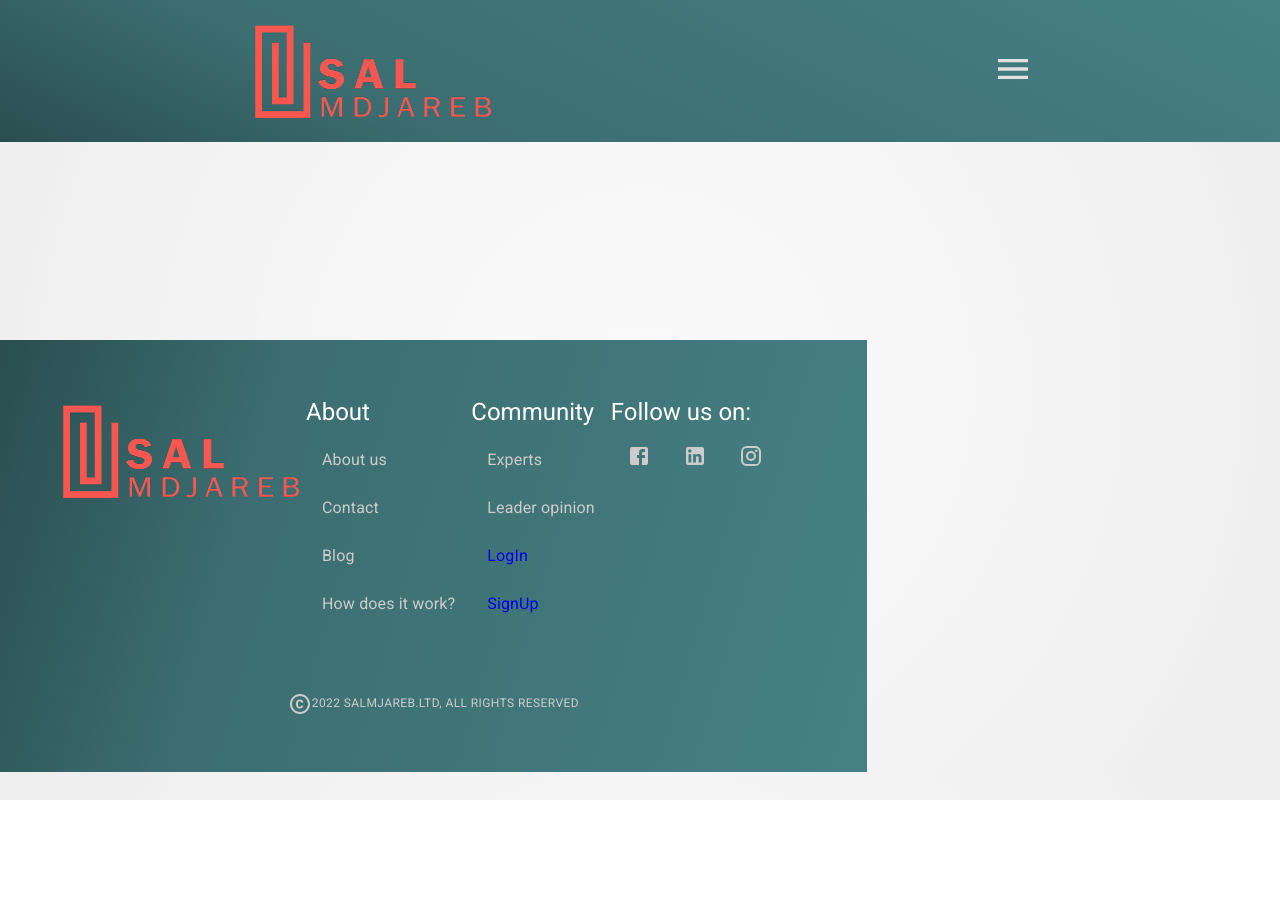
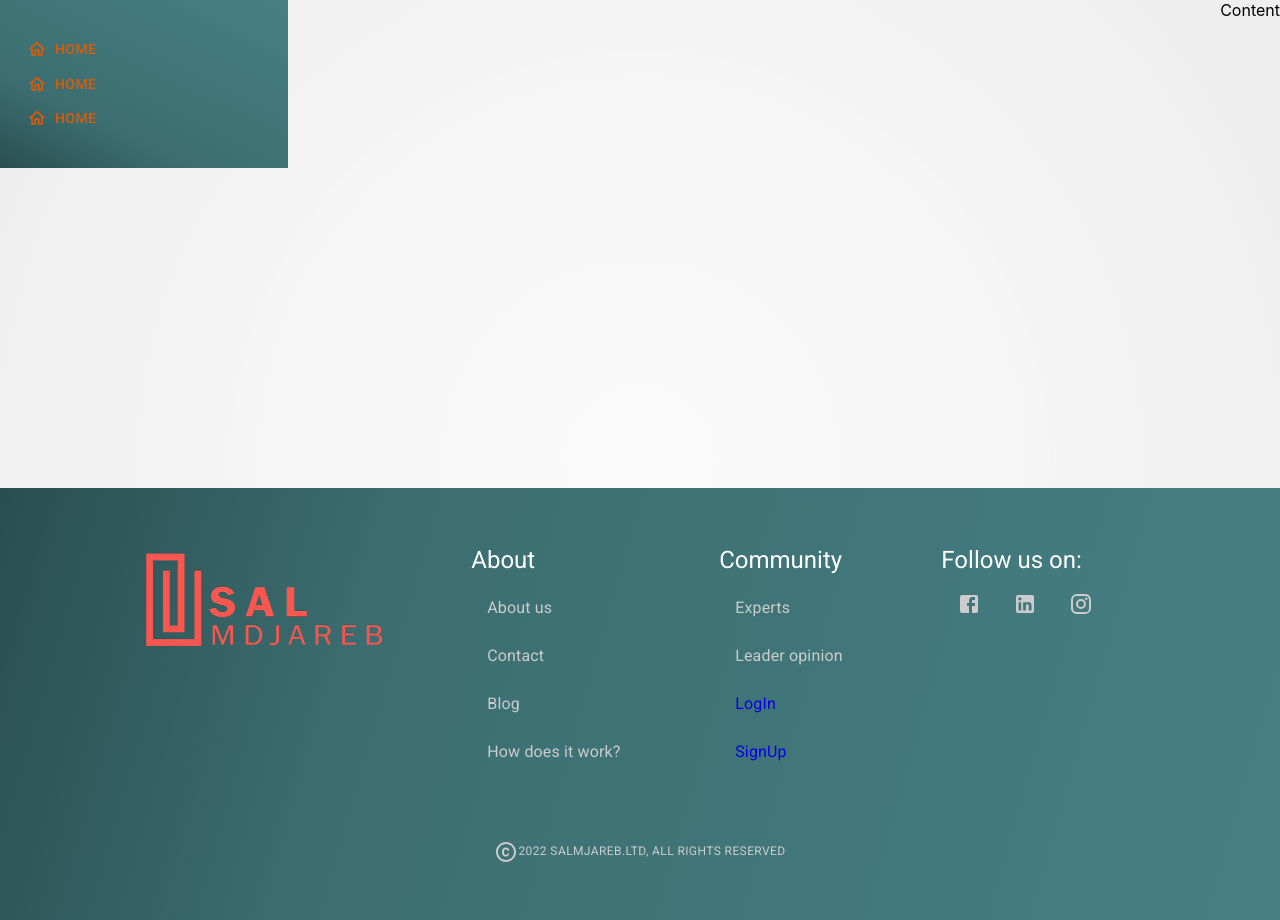
Before and after one commit to BahaniBillel/salmdjareb, a React (Create React App) app: page /dashboard/1 in a window 1280 px wide. Before the commit the page ends 800 px from the top, so only its background shows below. Built offline with nearby package versions, Linux system fonts and the light colour scheme.

Commit message:
creating business dashboard

```diff
--- a/src/App.js
+++ b/src/App.js
@@ -1,5 +1,5 @@
 import { Box } from "@material-ui/core";
-import { Routes, Route } from "react-router-dom";
+import { Routes, Route ,useParams} from "react-router-dom";
 import Catergories from "./pages/Catergories";
 import Community from "./pages/Community";
 import Home from "./pages/Home";
@@ -29,14 +29,15 @@ function App() {
   const location = useLocation();
   console.log(location.pathname);
 
+
   const ReturnNavigation = () => {
-    if (location.pathname !== "/login" && location.pathname !== "/signup") {
+    if (location.pathname !== "/login" && location.pathname !== "/register" ) {
       return <Navigation />;
     }
   };
 
   const ReturnFooter = () => {
-    if (location.pathname !== "/login" && location.pathname !== "/signup") {
+    if (location.pathname !== "/login" && location.pathname !== "/register") {
       return <Footer />;
     }
   };
@@ -44,7 +45,11 @@ function App() {
   return (
     <>
       <Box className={classes.app}>
-        {ReturnNavigation()}
+
+        {location.pathname === "/dashboard/1" ? (
+          null
+        ) :ReturnNavigation() }
+
         <Routes>
           <Route exact path="/" element={<Home />} />
           <Route exact path="/categories" element={<Catergories />} />
@@ -53,13 +58,13 @@ function App() {
           <Route exact path="/community" element={<Community />} />
           <Route exact path="/logInAndSignUp" element={<LogInAndSignUp />} />
           <Route exact path="/login" element={<LogIn />} />
-          <Route exact path="/signup" element={<SignUp />} />
+          <Route exact path="/register" element={<SignUp />} />
           <Route exact path="/write-review" element={<WriteReviewPage />} />
           <Route exact path="/dashboard/:id" element={<Dashboard />} />
         </Routes>
       </Box>
       <div className={classes.footerSection}>
-        {location.pathname !== "/login" && location.pathname !== "/signup" ? (
+        {location.pathname !== "/login" && location.pathname !== "/register" ? (
           <Footer />
         ) : null}
       </div>
--- a/src/components/Footer.jsx
+++ b/src/components/Footer.jsx
@@ -19,7 +19,6 @@ import CopyrightIcon from '@mui/icons-material/Copyright';
 
 const useStyles = makeStyles((theme) => ({
   footer: {
-    // width: '100%',
     padding: '2rem',
     height: 'auto',
     background: 'rgb(70,128,131)',
@@ -37,7 +36,7 @@ const useStyles = makeStyles((theme) => ({
     flexDirection: 'row',
     justifyContent: 'space-evenly',
     alignItems: 'flex-start',
-    color: '#fff',
+    color: '#ffffff',
     [theme.breakpoints.down('sm')]: {
       flexDirection: 'column',
     },
--- a/src/components/Navigation.jsx
+++ b/src/components/Navigation.jsx
@@ -5,12 +5,14 @@ import { Link } from "react-router-dom";
 import MenuIcon from "@mui/icons-material/Menu";
 import MobileMenu from "./MobileMenu";
 import CloseIcon from "@mui/icons-material/Close";
+import { motion } from "framer-motion";
 
 const useStyles = makeStyles((theme) => ({
   nav: {
-    position: "fixed",
+    position: "static",
     top: "0",
     width: "100%",
+    // maxHeight:"3vh",
     transition: "1s",
     zIndex: "100",
     background: "rgb(70,128,131)",
@@ -87,15 +89,14 @@ const useStyles = makeStyles((theme) => ({
 const Navigation = () => {
   const classes = useStyles();
   const [menu, setMenu] = useState(false);
-  const animateFrom = { opacity: 0, y: -80 };
-  const animateTo = { opaciy: 1, y: 0 };
-  const [animate, setAnimate] = useState({ animateFrom });
   const [nav, setNav] = useState(false);
+
 
 
   const HandleClick = () => {
     setMenu(!menu);
-    setAnimate({ animateTo });
+
+
   };
 
   const ShrinkNav = () => {
@@ -106,9 +107,12 @@ const Navigation = () => {
     }
   };
 
+  window.addEventListener("scroll", ShrinkNav);
 
 
-  window.addEventListener("scroll", ShrinkNav);
+  // Animating mobile menu
+
+
 
   return (
     <>
@@ -119,13 +123,13 @@ const Navigation = () => {
         onScroll={ShrinkNav}
       >
         <Link to="/">
-          <Box className={classes.logoBox}>
+          <div className={classes.logoBox} >
             <img
               src={Logo}
               alt="sal mdjareb logo"
               className={nav ? classes.logoOnScroll : classes.logo}
             />
-          </Box>
+          </div>
         </Link>
         <Box
           className={classes.buttons}
@@ -140,7 +144,9 @@ const Navigation = () => {
           </Box>
         </Box>
 
-        {menu ? <MobileMenu CloseMobileMenu={()=>setMenu(false)} /> : null}
+
+        {menu ? <MobileMenu CloseMobileMenu={()=>setMenu(false)}  /> : null}
+
       </Box>
     </>
   );
--- a/src/index.css
+++ b/src/index.css
@@ -6,7 +6,6 @@ body {
   -webkit-font-smoothing: antialiased;
   -moz-osx-font-smoothing: grayscale;
   padding: 0;
-  margin: 0;
   box-sizing: border-box;
   /* background: rgb(235, 235, 235);
   background: linear-gradient(
--- a/src/pages/Dashboard.jsx
+++ b/src/pages/Dashboard.jsx
@@ -1,4 +1,4 @@
-import React, { useEffect, useState } from 'react';
+import React, { useEffect, useState } from "react";
 import {
   Container,
   makeStyles,
@@ -7,21 +7,80 @@ import {
   CardMedia,
   ListItem,
   Button,
-} from '@material-ui/core';
-import LanguageIcon from '@mui/icons-material/Language';
+} from "@material-ui/core";
+import LanguageIcon from "@mui/icons-material/Language";
+import HomeOutlinedIcon from "@mui/icons-material/HomeOutlined";
+import { useParams} from "react-router-dom";
 
 const useStyles = makeStyles((theme) => ({
   dashboard: {
-    [theme.breakpoints.down('sm')]: {
-      width: 'auto',
+    display: "flex",
+    flexFlow: "row nowrap",
+    justifyContent: "space-between",
+    alignItems: "flex-start",
+    width:"100vw",
+
+    [theme.breakpoints.down("sm")]: {
+      width: "auto",
     },
   },
+
+  sidemenu: {
+    width: "20%",
+    padding: "1rem",
+    backgroundColor: "#eee",
+    background: "rgb(70,128,131)",
+    background:
+      "linear-gradient(206deg, rgba(70,128,131,1) 0%, rgba(60,110,113,1) 70%, rgba(42,78,80,1) 100%)",
+  },
+
+  InnerSideMenu: {
+    // backgroundColor: "#fff",
+    borderRadius: "5px",
+    padding: "1rem 0",
+  },
+  detail: {},
 }));
 
 const Dashboard = () => {
   const classes = useStyles();
+  const params = useParams();
+  const pageId = params.id;
 
-  return <Box className={classes.dashboard}>this is the dashboard page</Box>;
+
+  return (
+    <Box className={classes.dashboard}>
+      <Box className={classes.sidemenu}>
+        <Container className={classes.InnerSideMenu}>
+          <Button
+            variant="outlined"
+            startIcon={<HomeOutlinedIcon />}
+            style={{ paddingRight: "5rem", border: "none", color: "#e05a00" }}
+            gutterBottom
+          >
+            Home
+          </Button>
+          <Button
+            variant="outlined"
+            startIcon={<HomeOutlinedIcon />}
+            style={{ paddingRight: "5rem", border: "none", color: "#e05a00"  }}
+            gutterBottom
+          >
+            Home
+          </Button>
+          <Button
+            variant="outlined"
+            startIcon={<HomeOutlinedIcon />}
+            style={{ paddingRight: "5rem", border: "none", color: "#e05a00"  }}
+            gutterBottom
+          >
+            Home
+          </Button>
+        </Container>
+      </Box>
+      <Box className={classes.detail}>Content</Box>
+    </Box>
+  );
 };
 
 export default Dashboard;
```
